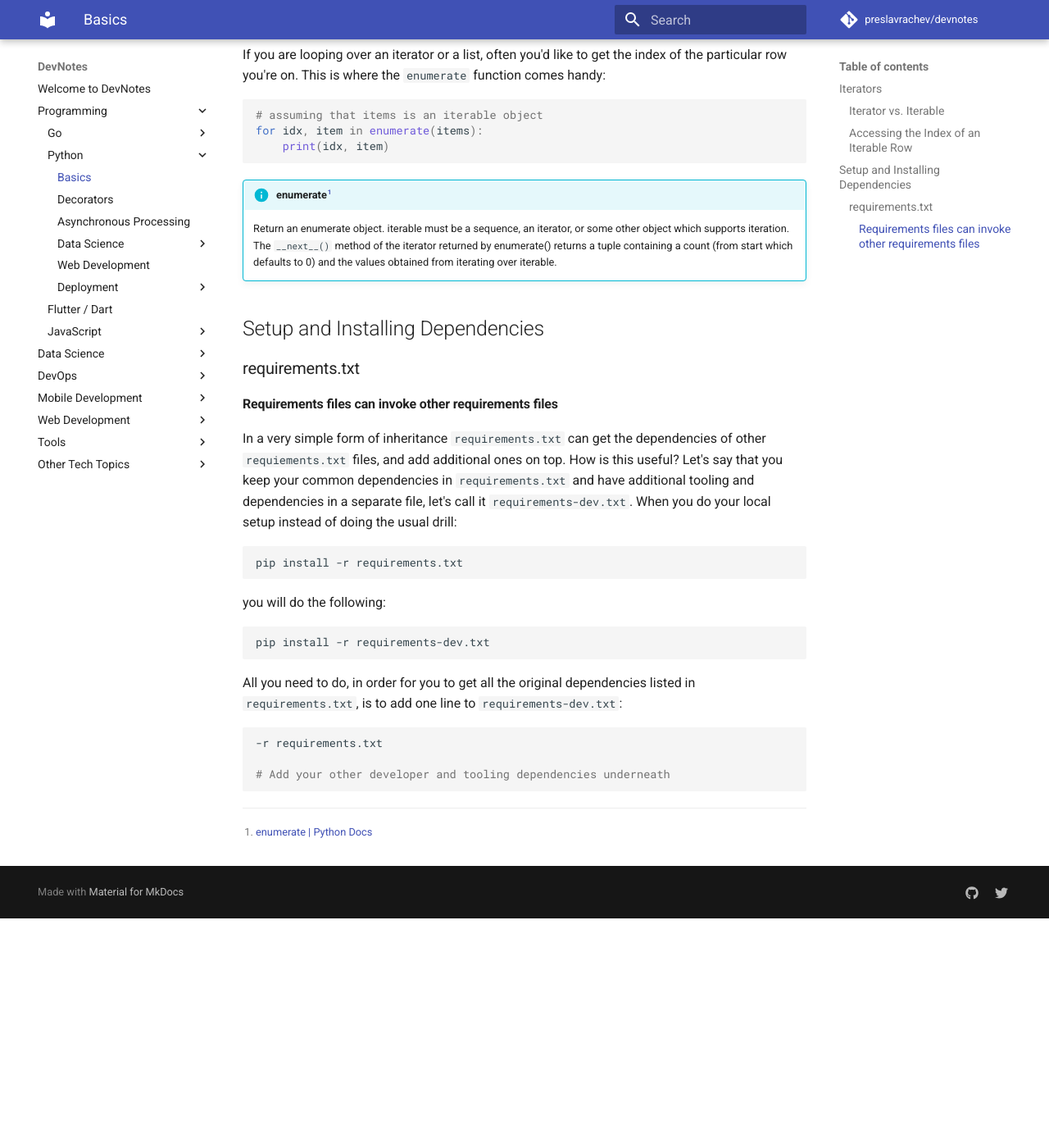
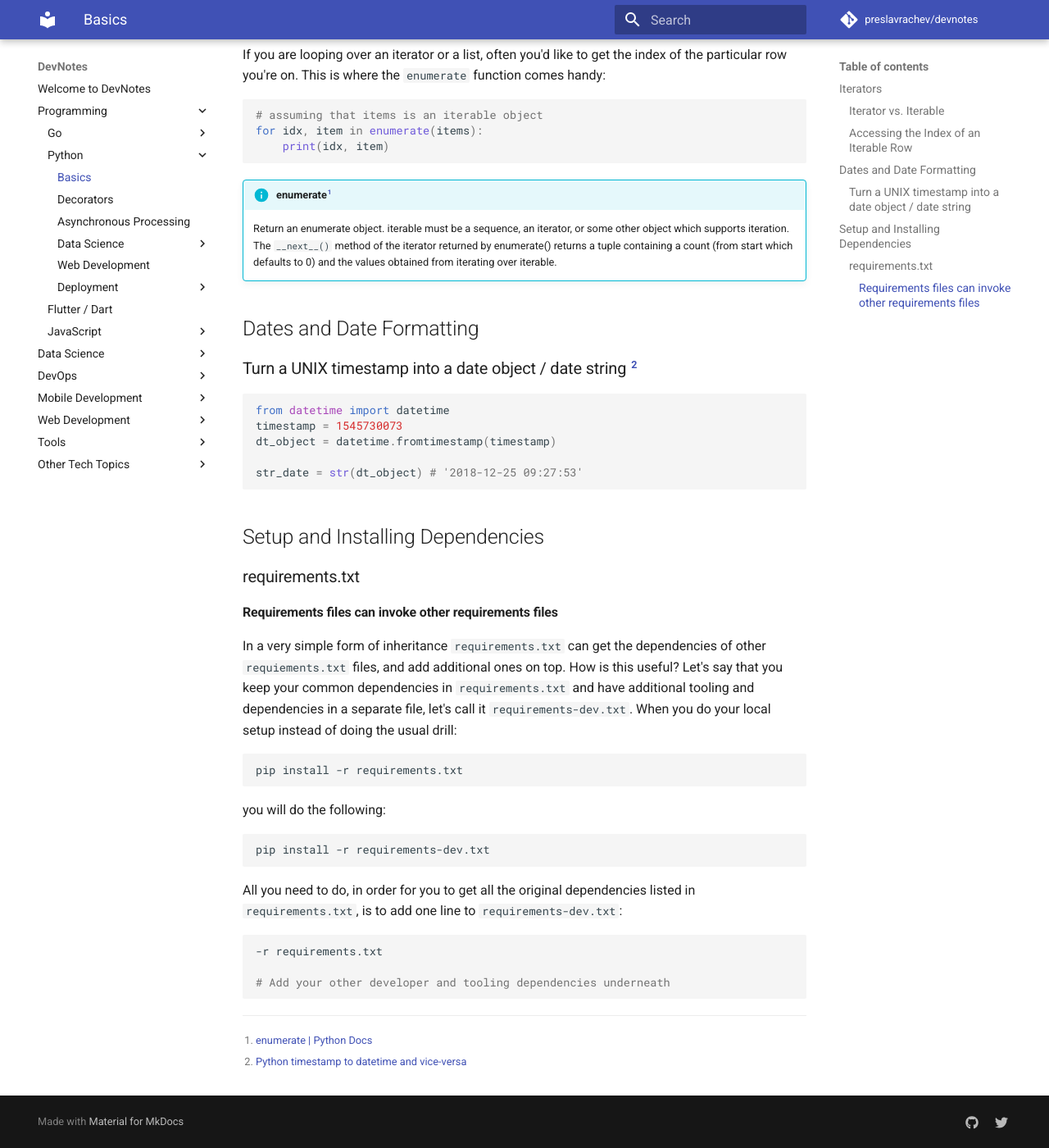
Before and after one commit to preslavrachev/devnotes, an MkDocs documentation site: the page built from docs/programming/Python/index.md, in a window 1280 px wide and 1400 px high, scrolled down 573 px. Shown: the whole window at 82% size. Built offline with MkDocs 1.6.1 and Material for MkDocs 9.7.7, drawn with Linux system fonts in a browser that asks for light colours; comment, search, counter and statistics services are not loaded; before the commit the page ends 1693 px from its top, so only the background shows below that.

Commit message:
Content update: 26.07.2109

````diff
--- a/docs/programming/Python/index.md
+++ b/docs/programming/Python/index.md
@@ -18,6 +18,19 @@ for idx, item in enumerate(items):
     Return an enumerate object. iterable must be a sequence, an iterator, or some other object which supports iteration. The `__next__()` method of the iterator returned by enumerate() returns a tuple containing a count (from start which defaults to 0) and the values obtained from iterating over iterable.
 
 [^enumerate_docs]: [enumerate | Python Docs](https://docs.python.org/3/library/functions.html#enumerate)
+
+## Dates and Date Formatting
+### Turn a UNIX timestamp into a date object / date string [^timestamp]
+
+```python
+from datetime import datetime
+timestamp = 1545730073
+dt_object = datetime.fromtimestamp(timestamp)
+
+str_date = str(dt_object) # '2018-12-25 09:27:53'
+```
+
+[^timestamp]: [Python timestamp to datetime and vice-versa](https://www.programiz.com/python-programming/datetime/timestamp-datetime)
 
 ## Setup and Installing Dependencies
 ### requirements.txt
````
